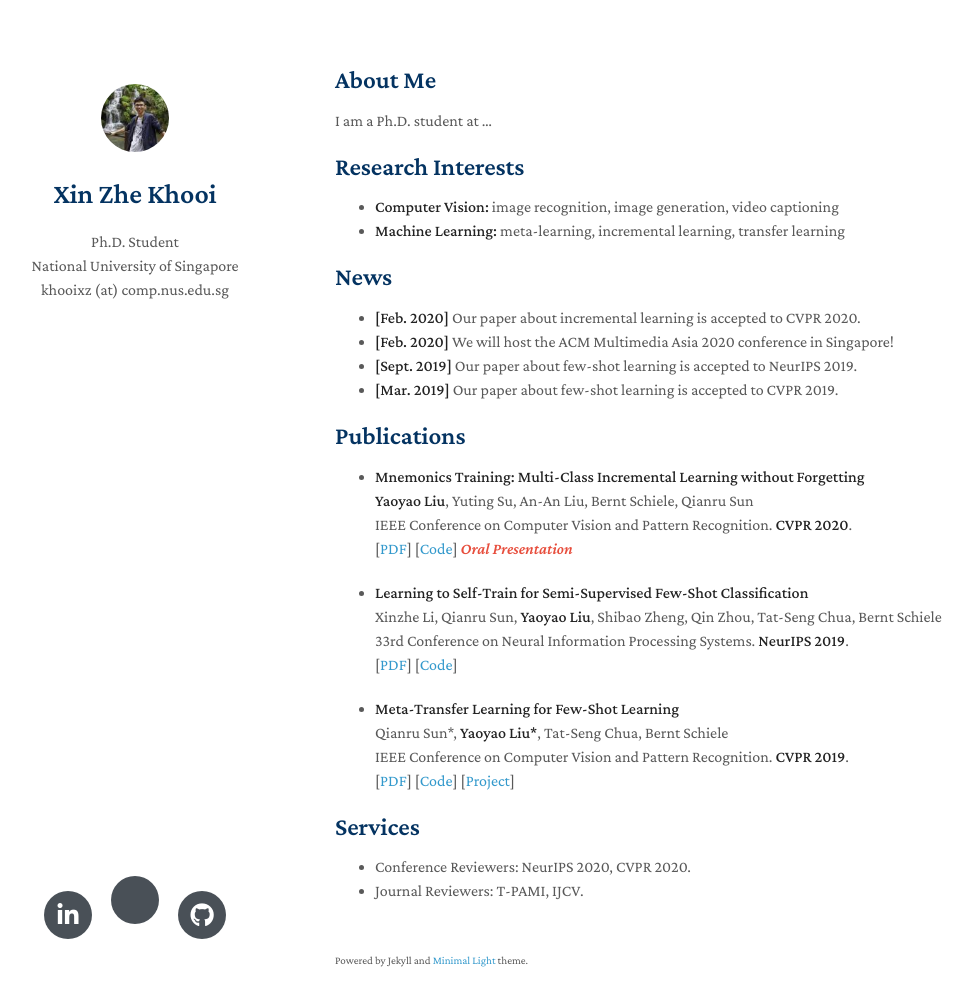
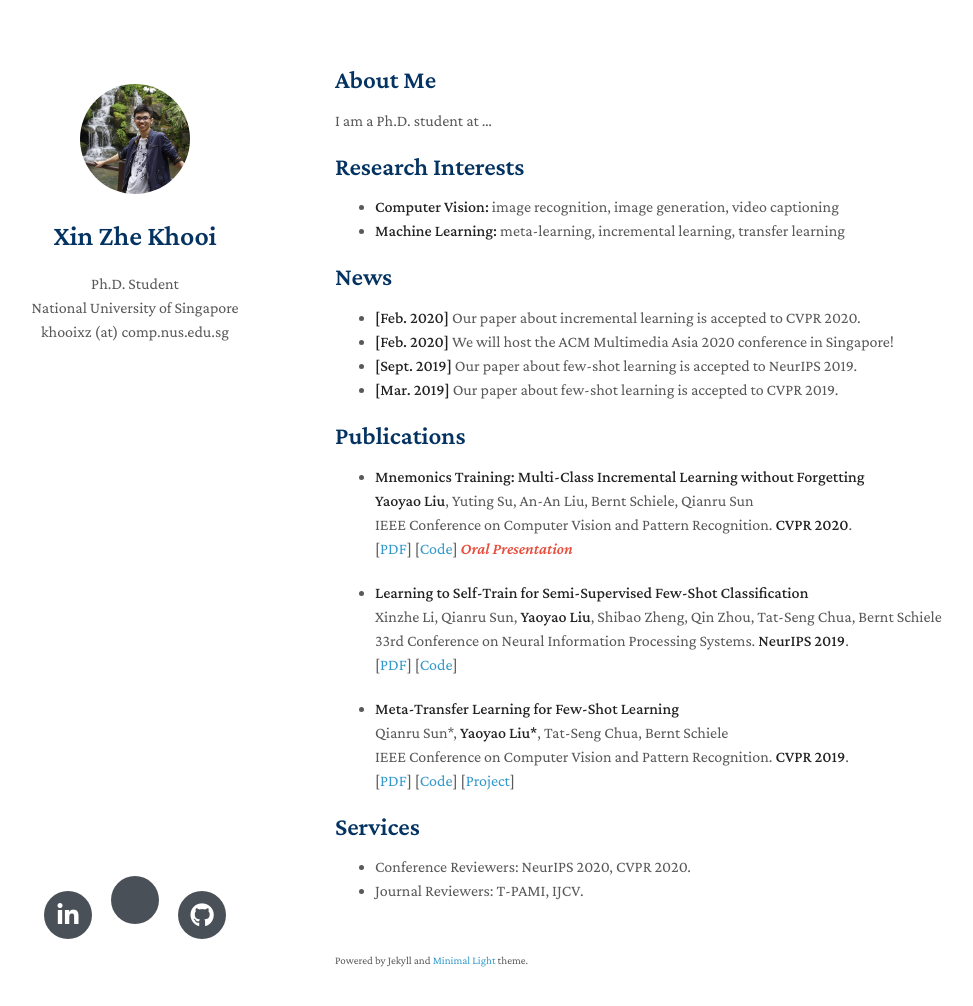
Before and after one commit to khooi8913/khooi8913.github.io, a Jekyll site: the page built from index.md, in a window 1280 px wide and 1041 px high. Shown: the top 1006 px of the window, without its empty margins (135-1108 px from the left). Built offline with Jekyll 4.4.1, drawn with Linux system fonts in a browser that asks for light colours; nearby versions of some CDN libraries; a style sheet for code colours, icons or effects is not loaded; our own code applies the rules of GitHub Pages for plain Markdown files.

Commit message:
updated avatar

```diff
--- a/_config.yml
+++ b/_config.yml
@@ -18,7 +18,7 @@ linkedin: https://www.linkedin.com/in/xinzhekhooi/
 
 # Images (e.g., your profile picture and your website's favicon)
 # "favicon" and "favicon_dark" are used for the light and dark modes, respectively.
-avatar: ./assets/img/avatar.jpeg
+avatar: ./assets/img/avatar.jpg
 favicon: ./assets/img/favicon.ico
 favicon_dark: ./assets/img/favicon.ico
 
```
Also changed, not shown: assets/img/avatar.jpeg (deleted), assets/img/avatar.jpg (added).
